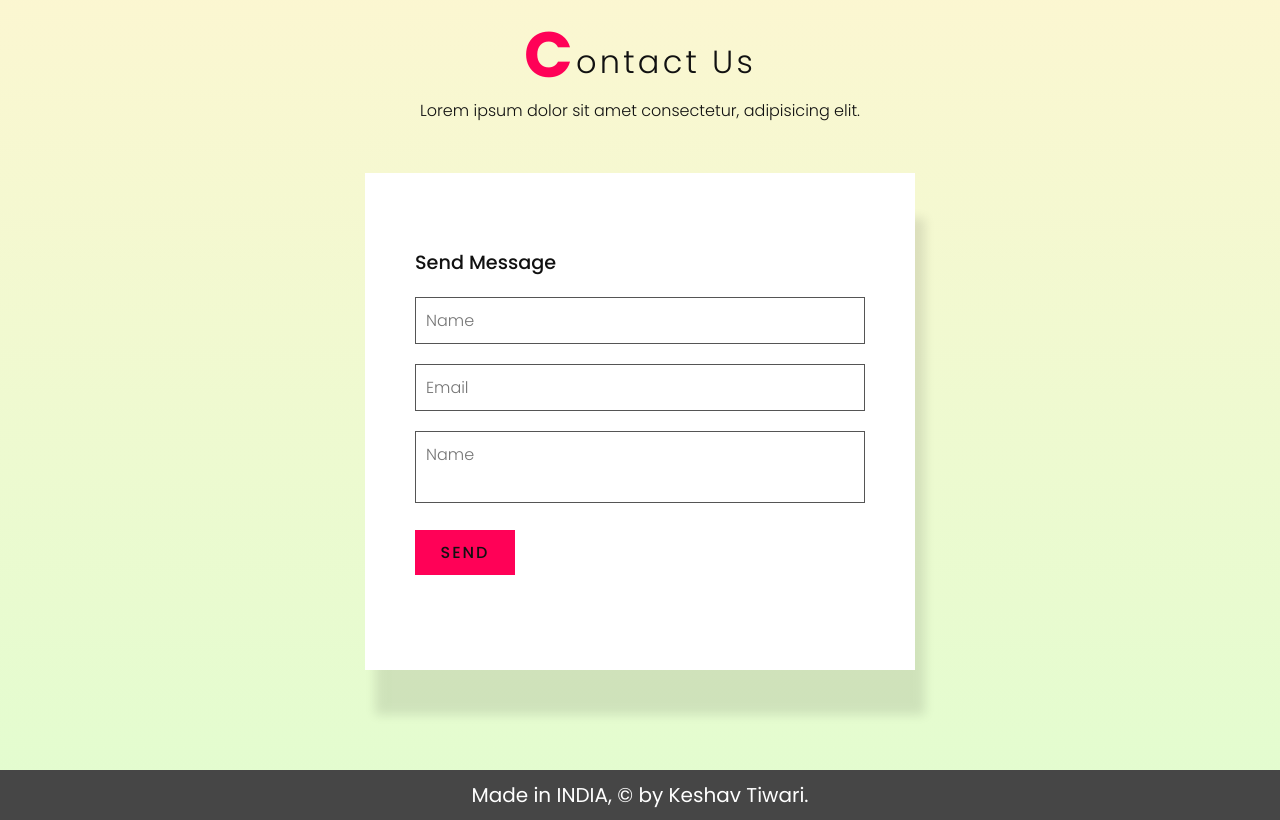
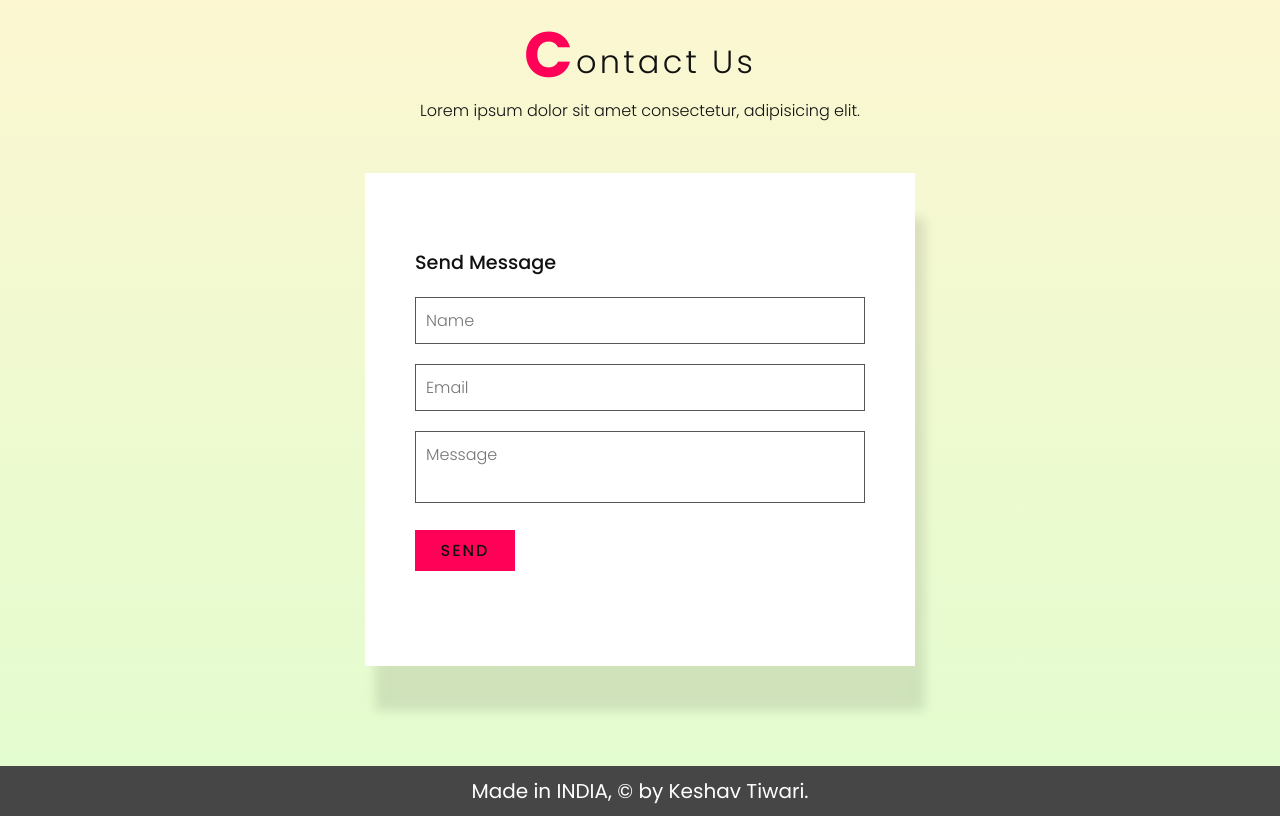
Before and after one commit to Shivam118/avengers, a plain HTML site: page index.html in a window 1280 px wide. Shown: the part 5373-6193 px from the top of the page. Drawn offline with Linux system fonts and the light colour scheme.

Commit message:
Form Changed

```diff
--- a/index.html
+++ b/index.html
@@ -31,7 +31,7 @@
       <h3>Always Choose Good</h3>
       <p>Lorem ipsum dolor sit amet consectetur adipisicing elit. Laboriosam sit nemo blanditiis tenetur, autem enim
         similique dolor saepe earum consequuntur.</p>
-      <a href="#" class="bnt">Our Menu</a>
+      <a href="#menu" class="bnt">Our Menu</a>
     </div>
   </section>
   <section class="about" id="about">
@@ -170,19 +170,19 @@
       <h2 class="title"><span>C</span>ontact Us</h2>
       <p>Lorem ipsum dolor sit amet consectetur, adipisicing elit. </p>
     </div>
-    <form class="contactus">
+    <form class="contactus" method="POST" >
       <h3>Send Message</h3>
       <div class="inputb">
-        <input type="text" placeholder="Name">
+        <input type="text" placeholder="Name" required>
       </div>
       <div class="inputb">
-        <input type="text" placeholder="Email">
+        <input type="text" placeholder="Email" required>
       </div>
       <div class="inputb">
-        <textarea placeholder="Name"></textarea>
+        <textarea placeholder="Message" required></textarea>
       </div>
       <div class="inputb">
-        <input type="submit" value="Send">
+        <a href="mailto:keshavtiwari062@gmail.com?subject=Feedback">Send</a>
       </div>
     </form>
   </section>
--- a/style.css
+++ b/style.css
@@ -303,12 +303,14 @@ section{
     font-weight: 300;
     resize: none;
 }
-.contactus .inputb input[type="submit"]{
+.contactus .inputb a{
     font-size: 1em;
     color: #111;
     background:#ff0157 ;
     display: inline-block;
     text-transform: uppercase;
+    text-align:center;
+    padding:8px 0;
     text-decoration:none ;
     letter-spacing: 2px;
     transition: 0.5s;
```
